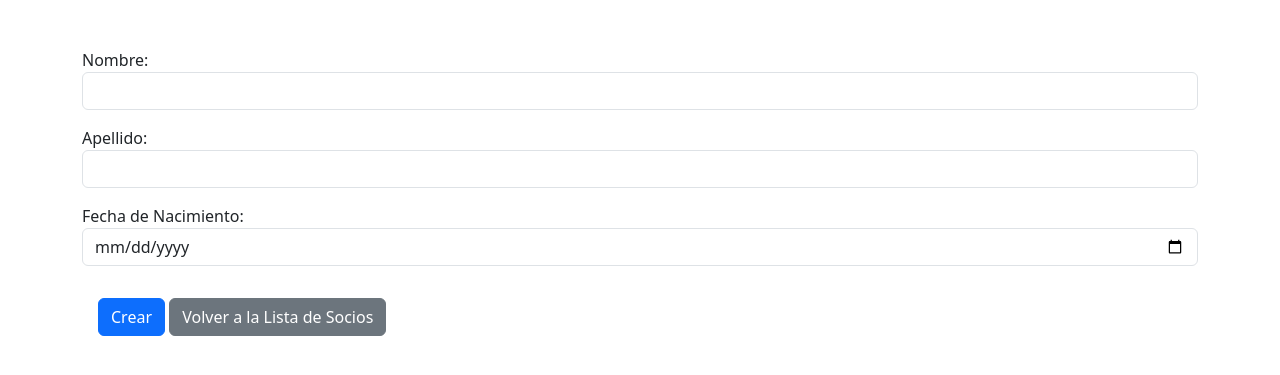
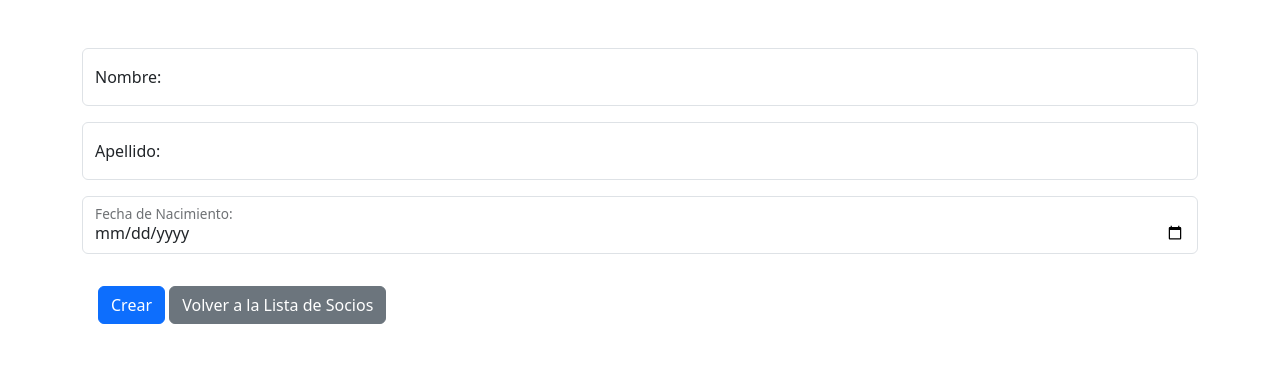
Before and after one commit to paunicole/alkemy-django-bibliotech, a Django app: page /member/new in a window 1280 px wide. Shown: the part 56-431 px from the top of the page. Run offline with Django 4.2, Linux system fonts and the light colour scheme.

Commit message:
Actualizados campos con Floating labels, titulo para la pestaña, en Socio

```diff
--- a/bibliotech/forms/member_form.py
+++ b/bibliotech/forms/member_form.py
@@ -13,8 +13,12 @@ class MemberForm(forms.ModelForm):
             "birth_date": "Fecha de Nacimiento",
         }
         widgets = {
-            "first_name": forms.TextInput(attrs={"class": "form-control"}),
-            "last_name": forms.TextInput(attrs={"class": "form-control"}),
+            "first_name": forms.TextInput(
+                attrs={"class": "form-control", "placeholder": "Apellido"}
+            ),
+            "last_name": forms.TextInput(
+                attrs={"class": "form-control", "placeholder": "Apellido"}
+            ),
             "birth_date": DateInput(
                 format="%Y-%m-%d", attrs={"type": "date", "class": "form-control"}
             ),
--- a/bibliotech/templates/member_form.html
+++ b/bibliotech/templates/member_form.html
@@ -1,9 +1,24 @@
 {% extends 'base.html' %}
+
 {% block title %} {{ title }} {% endblock %}
 {% block content %}
 <form action="#" method="POST">
     {% csrf_token %}
-    {{ form.as_p }}
+    <div class="form-floating mb-3">
+        {{ form.first_name }}
+        <label for="{{ form.first_name.id_for_label }}">Nombre:</label>
+        {{ form.first_name.errors }}
+    </div>
+    <div class="form-floating mb-3">
+        {{ form.last_name }}
+        <label for="{{ form.last_name.id_for_label }}">Apellido:</label>
+        {{ form.last_name.errors }}
+    </div>
+    <div class="form-floating mb-3">
+        {{ form.birth_date }}
+        <label for="{{ form.birth_date.id_for_label }}">Fecha de Nacimiento:</label>
+        {{ form.birth_date.errors }}
+    </div>
     <div style="padding: 16px;">
         <input type="submit" class="btn {{ action }}" value="{{ submit }}">
         <a href="{% url 'member-list' %}" class="btn btn-secondary">Volver a la Lista de Socios</a>
--- a/bibliotech/templates/member_list.html
+++ b/bibliotech/templates/member_list.html
@@ -1,4 +1,6 @@
 {% extends 'base.html' %}
+
+{% block title %} {{ title }} {% endblock %}
 {% block content %}
 
 <a href="{% url 'member-create' %}" class="btn btn-primary" style="margin-bottom: 10px;">Añadir Socio</a>
--- a/bibliotech/views/member_views.py
+++ b/bibliotech/views/member_views.py
@@ -1,6 +1,15 @@
 from django.shortcuts import render, redirect, get_object_or_404
 from ..models.member import Member
 from ..forms.member_form import MemberForm
+
+
+def member_list(request):
+    members = Member.objects.all()
+    context = {
+        "members": members,
+        "title": "Lista de Socios",
+    }
+    return render(request, "member_list.html", context)
 
 
 def member_create(request):
@@ -42,14 +51,6 @@ def member_update(request, member_id):
     )
 
 
-def member_list(request):
-    members = Member.objects.all()
-    context = {
-        "members": members,
-    }
-    return render(request, "member_list.html", context)
-
-
 def member_disable(request, pk):
     member = get_object_or_404(Member, pk=pk)
     member.is_active = False
```
